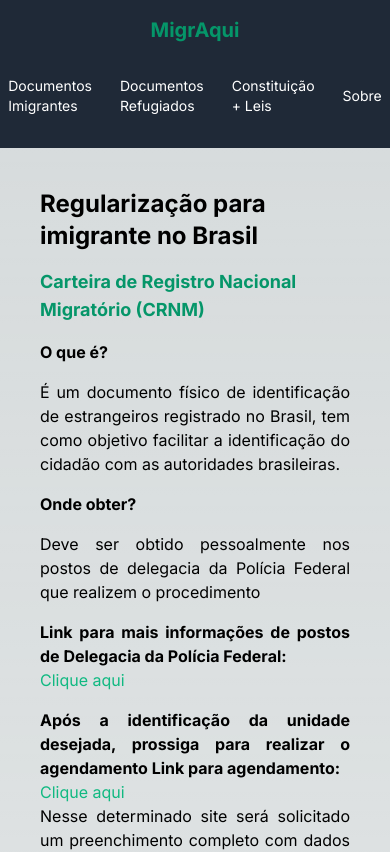
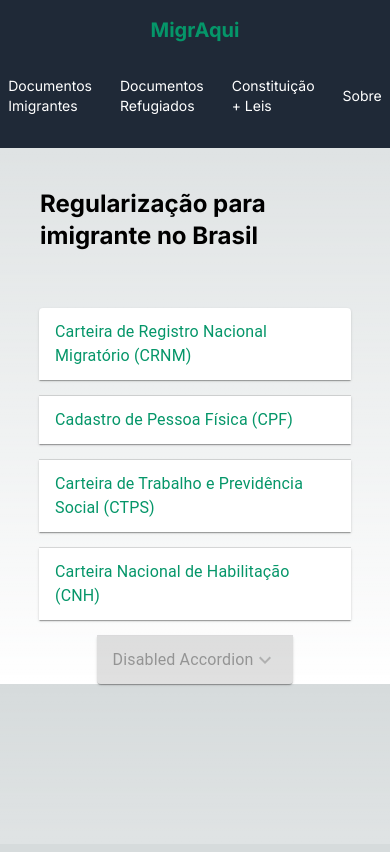
Before and after one commit to juamgomes/migraAki, a Next.js app: page /documentos-imigrantes in a window 390 px wide. Shown: the top 852 px of the page. Built offline with nearby package versions, Linux system fonts and the light colour scheme.

Commit message:
Coloquei um topico que se expande nos documentos

```diff
--- a/src/app/documentos-imigrantes/page.tsx
+++ b/src/app/documentos-imigrantes/page.tsx
@@ -1,17 +1,35 @@
+import * as React from 'react';
+import Accordion from '@mui/material/Accordion';
+import AccordionSummary from '@mui/material/AccordionSummary';
+import AccordionDetails from '@mui/material/AccordionDetails';
+import Typography from '@mui/material/Typography';
+import ExpandMoreIcon from '@mui/icons-material/ExpandMore';
 import Link from 'next/link';
 import Header from '../components/Header';
 
+
+
 export default function DocImigrantes() {
+
   return (
     <main>
         <Header/>
         <div className='p-10'>
         <h1 className='font-bold text-2xl mb-4'>Regularização para imigrante no Brasil</h1>
+        </div>
+    <div className='flex flex-col justify-center items-center' >
+          {/* CRNM */}
+          <Accordion className='bg-zinc-950 w-4/5 rounded-lg mb-4'>
+          <AccordionSummary
+            expandIcon={<ExpandMoreIcon className='text-white'/>}
+            aria-controls="panel1a-content"
+            id="panel1a-header"
+          >
+            <Typography className='font-bold text-lg text-emerald-600'>Carteira de Registro Nacional Migratório (CRNM)</Typography>
+          </AccordionSummary>
+          <AccordionDetails>
+            <Typography className='p-2 lg:p-10 text-justify text-white'>
 
-        <section className='mb-8'>
-        {/* Carteira de Registro Nacional Migratório (CRNM) */}
-        <h3 className='font-bold text-lg mt-4 text-emerald-600 '>Carteira de Registro Nacional Migratório (CRNM)</h3>
-        <p className='mt-4 text-justify'>
           <h2 className='font-bold mb-4'>O que é?</h2>
               É um documento físico de identificação de estrangeiros registrado no Brasil, tem
               como objetivo facilitar a identificação do cidadão com as autoridades brasileiras.
@@ -26,7 +44,6 @@ className='text-emerald-500'
           >
               Clique aqui
           </Link>
-
           <h2 className='font-bold mt-4'>Após a identificação da unidade desejada, prossiga para realizar o agendamento
       Link para agendamento:</h2>
           <Link
@@ -52,57 +69,75 @@ className='text-emerald-500'
           </ul>
       O valor para se obter a CNRM é de R$ 204,77 e ela poderá ser paga em qualquer
       instituição bancária, casas lotéricas, agência de correio e correspondentes bancários.
-        </p>
 
-
-
+            </Typography>
+          </AccordionDetails>
+        </Accordion>
         {/* CPF */}
-        <h3 className='font-bold text-lg mt-4 text-emerald-600 '>Cadastro de Pessoa Física (CPF)</h3>
-        <section className='mb-8'>
-        <h3 className='my-4 font-bold text-lg'>O que é?</h3>
+        <Accordion className='bg-zinc-950 w-4/5 rounded-lg mb-4'>
+          <AccordionSummary
+            expandIcon={<ExpandMoreIcon className='text-white'/>}
+            aria-controls="panel2a-content"
+            id="panel2a-header"
+          >
+            <Typography className='font-bold text-lg text-emerald-600'>Cadastro de Pessoa Física (CPF)</Typography>
+          </AccordionSummary>
+          <AccordionDetails>
+            <Typography className='p-10 text-justify text-white'>
+              <h3 className='mb-4 font-bold text-lg'>O que é?</h3>
             <p>É um número de identificação fiscal atribuído a cada cidadão brasileiro, bem como a estrangeiros que residem no Brasil. Ele é emitido pela Receita Federal do Brasil e serve para identificar os contribuintes no país. Permite o acesso a uma série de facilidades, como o Sistema Público de Saúde (SUS), o registro em instituições públicas de educação, a abertura de contas em bancos e outras operações financeiras.</p>
-
             <h3 className=' my-4 font-bold text-lg'>Quem pode obter?</h3>
             <p>Qualquer cidadão nacional ou estrangeiro pode obter o cadastro.</p>
-
             <h3 className='font-bold text-lg my-4'>Onde obter?</h3>
             <p>Em qualquer agência da Receita Federal, mediante pagamento de taxa, e o documento será expedido na mesma hora em que solicitado. Para mais informações sobre endereço das agências: <a href='https://www.receita.fazenda.gov.br'>www.receita.fazenda.gov.br</a></p>
-
             <h3 className='font-bold text-lg my-4'>Documentos Necessários:</h3>
             <ul className='list-disc pl-4'>
               <li>Documento de identificação original ou cópia autenticada (aos maiores de 18 anos).</li>
               <li>Documento de identificação original ou a cópia autenticada e o documento de identificação de um dos pais ou responsável (aos menores de 18 anos).</li>
             </ul>
-      </section>
-
-        {/* Carteira de Trabalho e Previdência Social (CTPS) */}
-        <h3 className='font-bold text-lg mt-4 text-emerald-600'>Carteira de Trabalho e Previdência Social (CTPS)</h3>
-        <section className='mb-8'>
-            <h3 className='font-bold text-lg my-4'>O que é?</h3>
+            </Typography>
+          </AccordionDetails>
+        </Accordion>
+        {/* CPTS */}
+        <Accordion className='bg-zinc-950 w-4/5 rounded-lg mb-4'>
+          <AccordionSummary
+            expandIcon={<ExpandMoreIcon className='text-white'/>}
+            aria-controls="panel3a-content"
+            id="panel2a-header"
+          >
+            <Typography className='font-bold text-lg text-emerald-600'>Carteira de Trabalho e Previdência Social (CTPS)</Typography>
+          </AccordionSummary>
+          <AccordionDetails>
+            <Typography className='p-10 text-justify text-white'>
+            <h3 className='font-bold text-lg mb-4'>O que é?</h3>
               <p>É um documento oficial brasileiro que registra a vida profissional e previdenciária do trabalhador. Ela é emitida pelo Ministério da Economia e é um dos documentos mais importantes para quem está ingressando no mercado de trabalho no Brasil.</p>
-
               <h3 className='font-bold text-lg my-4'>Quem pode obter?</h3>
               <p>Qualquer pessoa maior de 14 anos, nacional ou estrangeira, com residência regular no Brasil.</p>
-
               <h3 className='font-bold text-lg my-4'>Onde obter?</h3>
               <p>Superintendência Regional do Trabalho e Emprego (SRTE) ou à Gerência Regional mais próxima da sua residência. Informações sobre a localização dos postos de atendimento podem ser obtidas por telefone 158 na Central de Atendimento Alô Trabalho.</p>
-
               <h3 className='font-bold text-lg my-4'>Documentos Necessários:</h3>
               <ul className='list-disc pl-4'>
               <li>Duas fotos em tamanho 3cmx4cm, com fundo branco, coloridas ou em preto-e-branco, iguais e recentes.</li>
               <li>Registro Nacional de Estrangeiro (RNE) original acompanhada de cópia (frente e verso) ou Protocolo de Solicitação do RNE (original e cópia).</li>
               </ul>
-      </section>
-
-        {/* Carteira Nacional de Habilitação */}
-        <h3 className='font-bold text-lg mt-4 text-emerald-600'>Carteira Nacional de Habilitação (CNH)</h3>
-        <section className='mb-8'>
+            </Typography>
+          </AccordionDetails>
+        </Accordion>
+        {/* CNH */}
+        <Accordion className='bg-zinc-950 w-4/5 rounded-lg mb-4'>
+          <AccordionSummary
+            expandIcon={<ExpandMoreIcon className='text-white'/>}
+            aria-controls="panel3a-content"
+            id="panel2a-header"
+          >
+            <Typography className='font-bold text-lg text-emerald-600'>Carteira Nacional de Habilitação (CNH)</Typography>
+          </AccordionSummary>
+          <AccordionDetails>
+            <Typography className='p-10 text-justify text-white'>
             <h3 className='font-bold text-lg my-4'>O que é?</h3>
           <p>A Carteira Nacional de Habilitação (CNH) é um documento oficial que atesta a aptidão de um cidadão para conduzir veículos automotores no Brasil. Ela é emitida pelo Departamento Nacional de Trânsito (DENATRAN) e é válida em todo o território nacional.</p>
-
           <h3 className='font-bold text-lg my-4'>Quem pode obter?</h3>
           <p>Para obter a CNH na categoria A (para motocicletas e similares) ou ACC (para ciclomotores), o candidato deve ter pelo menos 18 anos. Para as demais categorias (B, C, D, e E), a idade mínima varia de 21 a 24 anos, dependendo da categoria do veículo. Deve ser alfabetizado, ou seja, ser capaz de ler e escrever.</p>
-
           <h3 className='font-bold text-lg my-4'>Documentação Necessária para estrangeiro que já possui habilitação em seu país</h3>
           <ul className='list-disc pl-4'>
             <li>Carteira de habilitação do país de origem, dentro do prazo de validade</li>
@@ -113,9 +148,23 @@ instituição bancária, casas lotéricas, agência de correio e correspondentes
           </ul>
           <p>O estrangeiro não habilitado, com estada regular no Brasil, pretendendo habilitar-se para conduzir veículo automotor no território nacional, deverá satisfazer todas as exigências previstas na legislação de trânsito brasileira em vigor.</p>
           <p>Para mais informações, acesse o site do DETRAN do estado em que se encontra.</p>
-      </section>
-        </section>
+            </Typography>
+          </AccordionDetails>
+        </Accordion>
+        <Accordion disabled>
+          <AccordionSummary
+            expandIcon={<ExpandMoreIcon />}
+            aria-controls="panel3a-content"
+            id="panel3a-header"
+          >
+            <Typography>Disabled Accordion</Typography>
+          </AccordionSummary>
+        </Accordion>
+
     </div>
+
+
+
     </main>
   );
 };
--- a/src/app/documentos-refugiados/page.tsx
+++ b/src/app/documentos-refugiados/page.tsx
@@ -1,3 +1,9 @@
+import * as React from 'react';
+import Accordion from '@mui/material/Accordion';
+import AccordionSummary from '@mui/material/AccordionSummary';
+import AccordionDetails from '@mui/material/AccordionDetails';
+import Typography from '@mui/material/Typography';
+import ExpandMoreIcon from '@mui/icons-material/ExpandMore';
 import Link from 'next/link';
 import Header from '../components/Header';
 
@@ -7,11 +13,21 @@ export default function DocRefugiados() {
         <Header/>
         <div className='p-10'>
         <h1 className='font-bold text-2xl mb-4'>Regularização para Refugiados no Brasil</h1>
+        </div>
 
-        <section className='mb-8'>
-        {/* Carteira de Registro Nacional Migratório (CRNM) */}
-        <h3 className='font-bold text-lg mt-4 text-emerald-600 '>Carteira de Registro Nacional Migratório (CRNM)</h3>
-        <p className='mt-4 text-justify'>
+
+        <div className='flex flex-col justify-center items-center' >
+          {/* CRNM */}
+          <Accordion className='bg-zinc-950 w-4/5 rounded-lg mb-4'>
+            <AccordionSummary
+              expandIcon={<ExpandMoreIcon className='text-white'/>}
+              aria-controls="panel1a-content"
+              id="panel1a-header"
+            >
+              <Typography className='font-bold text-lg text-emerald-600'>Carteira de Registro Nacional Migratório (CRNM)</Typography>
+            </AccordionSummary>
+            <AccordionDetails>
+              <Typography className='p-2 lg:p-10 text-justify text-white'>
             <h2 className='font-bold mb-4'>O que é?</h2>
                 É um documento físico de identificação de estrangeiros registrado no Brasil, tem
                 como objetivo facilitar a identificação do cidadão com as autoridades brasileiras.
@@ -26,7 +42,6 @@ className='text-emerald-500'
             >
                 Clique aqui
             </Link>
-
             <h2 className='font-bold mt-4'>Após a identificação da unidade desejada, prossiga para realizar o agendamento
                 Link para agendamento:</h2>
             <Link
@@ -52,48 +67,60 @@ className='text-emerald-500'
             </ul>
                 O valor para se obter a CNRM é de R$ 204,77 e ela poderá ser paga em qualquer
                 instituição bancária, casas lotéricas, agência de correio e correspondentes bancários.
-        </p>
-
-
-
+              </Typography>
+            </AccordionDetails>
+          </Accordion>
           {/* CPF */}
-        <h3 className='font-bold text-lg mt-4 text-emerald-600 '>Cadastro de Pessoa Física (CPF)</h3>
-        <section className='mb-8'>
-        <h3 className='my-4 font-bold text-lg'>O que é?</h3>
+          <Accordion className='bg-zinc-950 w-4/5 rounded-lg mb-4'>
+            <AccordionSummary
+              expandIcon={<ExpandMoreIcon className='text-white'/>}
+              aria-controls="panel2a-content"
+              id="panel2a-header"
+            >
+              <Typography className='font-bold text-lg text-emerald-600'>Cadastro de Pessoa Física (CPF)</Typography>
+            </AccordionSummary>
+            <AccordionDetails>
+              <Typography className='p-10 text-justify text-white'>
+                <h3 className='mb-4 font-bold text-lg'>O que é?</h3>
               <p>É um número de identificação fiscal atribuído a cada cidadão brasileiro, bem como a estrangeiros que residem no Brasil. Ele é emitido pela Receita Federal do Brasil e serve para identificar os contribuintes no país. Permite o acesso a uma série de facilidades, como o Sistema Público de Saúde (SUS), o registro em instituições públicas de educação, a abertura de contas em bancos e outras operações financeiras.</p>
-
               <h3 className=' my-4 font-bold text-lg'>Quem pode obter?</h3>
               <p>Qualquer cidadão nacional ou estrangeiro pode obter o cadastro.</p>
-
               <h3 className='font-bold text-lg my-4'>Onde obter?</h3>
               <p>Em qualquer agência da Receita Federal, mediante pagamento de taxa, e o documento será expedido na mesma hora em que solicitado. Para mais informações sobre endereço das agências: <a href='https://www.receita.fazenda.gov.br'>www.receita.fazenda.gov.br</a></p>
-
               <h3 className='font-bold text-lg my-4'>Documentos Necessários:</h3>
               <ul className='list-disc pl-4'>
                 <li>Documento de identificação original ou cópia autenticada (aos maiores de 18 anos).</li>
                 <li>Documento de identificação original ou a cópia autenticada e o documento de identificação de um dos pais ou responsável (aos menores de 18 anos).</li>
               </ul>
-      </section>
-
-        {/* Carteira de Trabalho e Previdência Social (CTPS) */}
-        <h3 className='font-bold text-lg mt-4 text-emerald-600'>Carteira de Trabalho e Previdência Social (CTPS)</h3>
-        <section className='mb-8'>
-            <h3 className='font-bold text-lg my-4'>O que é?</h3>
+              </Typography>
+            </AccordionDetails>
+          </Accordion>
+          {/* CPTS */}
+          <Accordion className='bg-zinc-950 w-4/5 rounded-lg mb-4'>
+            <AccordionSummary
+              expandIcon={<ExpandMoreIcon className='text-white'/>}
+              aria-controls="panel3a-content"
+              id="panel2a-header"
+            >
+              <Typography className='font-bold text-lg text-emerald-600'>Carteira de Trabalho e Previdência Social (CTPS)</Typography>
+            </AccordionSummary>
+            <AccordionDetails>
+              <Typography className='p-10 text-justify text-white'>
+              <h3 className='font-bold text-lg mb-4'>O que é?</h3>
                 <p>É um documento oficial brasileiro que registra a vida profissional e previdenciária do trabalhador. Ela é emitida pelo Ministério da Economia e é um dos documentos mais importantes para quem está ingressando no mercado de trabalho no Brasil.</p>
-
                 <h3 className='font-bold text-lg my-4'>Quem pode obter?</h3>
                 <p>Qualquer pessoa maior de 14 anos, nacional ou estrangeira, com residência regular no Brasil.</p>
-
                 <h3 className='font-bold text-lg my-4'>Onde obter?</h3>
                 <p>Superintendência Regional do Trabalho e Emprego (SRTE) ou à Gerência Regional mais próxima da sua residência. Informações sobre a localização dos postos de atendimento podem ser obtidas por telefone 158 na Central de Atendimento Alô Trabalho.</p>
-
                 <h3 className='font-bold text-lg my-4'>Documentos Necessários:</h3>
                 <ul className='list-disc pl-4'>
                 <li>Duas fotos em tamanho 3cmx4cm, com fundo branco, coloridas ou em preto-e-branco, iguais e recentes.</li>
                 <li>Registro Nacional de Estrangeiro (RNE) original acompanhada de cópia (frente e verso) ou Protocolo de Solicitação do RNE (original e cópia).</li>
                 </ul>
-      </section>
-        </section>
+              </Typography>
+            </AccordionDetails>
+          </Accordion>
+
         </div>
     </main>
   );
```
Also changed, not shown: package.json (+9 -5 lines), 1 other file (tests, documents, lock files or other folders). Lines whose indentation alone changed are shown as unchanged.
